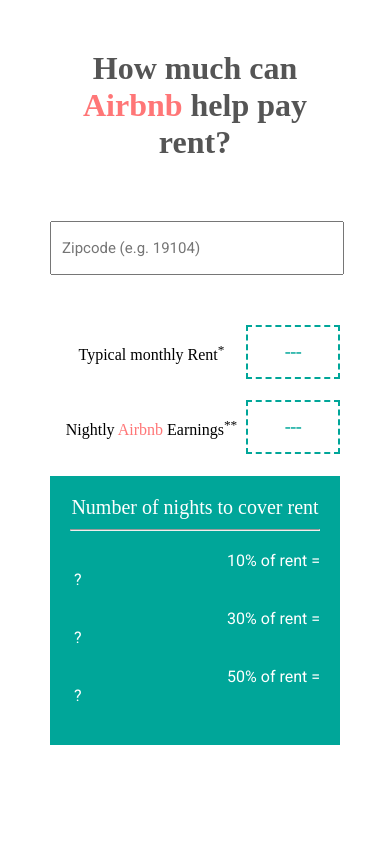
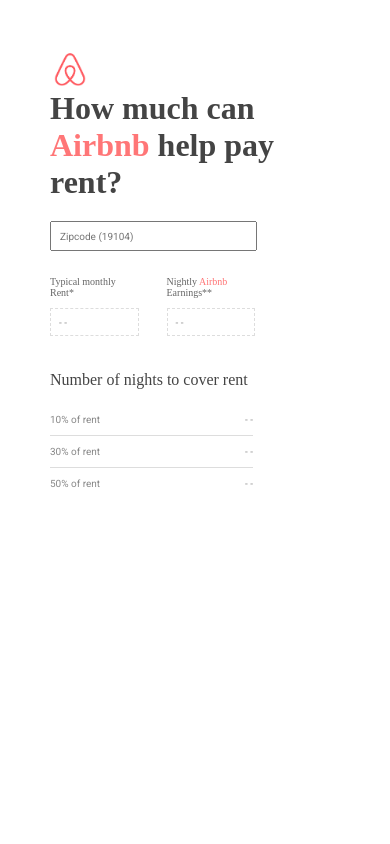
Before and after one commit to cathykc/airbnb-calculator, a Django app: page / in a window 390 px wide. Shown: the top 844 px of the page. Run offline with Django 3.2, Linux system fonts and the light colour scheme; some libraries are stand-ins or nearby versions; some web fonts are replaced.

Commit message:
[frontend] design fix according to vivek's design

```diff
--- a/calculator/static/css/main.css
+++ b/calculator/static/css/main.css
@@ -1,7 +1,6 @@
 @font-face {
   font-family: 'Circular Air Pro';
-  src: url('../fonts/Circular Air Pro-Light.otf');
-  src: local('../fonts/Circular Air Pro-Light.otf')
+  src: url('../fonts/Circular Air Pro-Book.otf') format("opentype");
 }
 
 * { margin:0; padding:0; }
@@ -19,7 +18,10 @@
 }
 
 hr {
-  margin-bottom: 20px;
+  height: 1px;
+  border: none;
+  color: #DDD;
+  background-color: #DDD;
 }
 
 .row:before,
@@ -32,35 +34,38 @@
 .row {
   height: 100%;
   position: relative;
-  margin-bottom: 20px;
 }
 
 [class*='col-'] {
   float: left;
   min-height: 1px;
   height: 100%;
-  text-align: center;
   display:block;
   position: relative;
 }
 
+.col-2-margin {
+  width: calc(50% - 15px);
+}
+
 .col-2 {
   width: 50%;
-  text-align: center;
 }
 
-.col-3 {
-  width: 30%;
-  text-align: center;
+.left-2 {
+  margin-right: 30px;
 }
 
-.col-7 {
-  width: 70%;
-  text-align: center;
+.col-left {
+  width: 45%;
 }
 
-@media all and (max-width:700px){
-  .col-2{ width: 100%; }
+.col-right {
+  width: 55%;
+}
+
+@media all and (max-width:600px){
+  .col-left, .col-right{ width: 100%; }
   .message{ width: 70%; }
 }
 
@@ -75,13 +80,19 @@
   padding: 50px;
 }
 
+.logo {
+  width: 40px;
+  height: auto;
+  float: left;
+}
+
 h1 {
   font-family: 'Circular Air Pro';
-  color: #555;
+  color: #444;
 }
 
 .calc-function {
-  margin-top: 30px;
+  width: 70%;
 }
 
 .rausch-text {
@@ -90,55 +101,61 @@
 
 .zipcode-input {
   float: left;
-  height: 30px;
-  padding: 10px;
-  font-size: 15px;
+  height: 10px;
+  padding: 8px;
+  font-size: 10px;
   font-family: 'Roboto', sans-serif;
-  width: calc(100% - 20px);
-  margin-top: 30px;
-  margin-bottom: 30px;
+  width: calc(100% - 16px);
+  margin-top: 20px;
+  margin-bottom: 15px;
+  color: #888;
 }
 
 .result-title {
   font-family: 'Circular Air Pro';
-  line-height: 50px;
+  font-size: 10px;
+  color: #666;
+  margin-top: 10px;
+  margin-bottom: 10px;
+}
+
+.calc-av {
+  float: left;
+  height: 10px;
+  color: #888;
+  font-family: 'Roboto', sans-serif;
+  font-weight: 400;
+  font-size: 10px;
+  padding: 8px;
+  width: calc(100% - 16px);
+  cursor: default;
+  border: 1.5px dashed #DDD;
 }
 
 .nights-calc {
-  background-color: #00a699;
-  padding: 20px;
+  margin-top: 35px;
 }
 
 .nights-title {
   font-family: 'Circular Air Pro';
-  color: white;
-  font-size: 20px;
+  color: #444;
+  font-size: 16px;
+  margin-bottom: 25px;
+}
+
+.nights-row {
+  margin-top: 10px;
   margin-bottom: 10px;
+  color: #888;
+  font-size: 10px;
 }
 
 .nights-percent {
-  color: white;
-  text-align: right;
+  text-align: left;
 }
 
 .nights {
-  color: white;
-  text-align: left;
-}
-
-.calc-result, .calc-av {
-  float: right;
-  height: 30px;
-  color: #00a699;
-  font-family: 'Roboto', sans-serif;
-  font-weight: 400;
-  font-size: 20px;
-  line-height: 30px;
-  padding: 10px;
-  width: 80%;
-  cursor: default;
-  border: 2px dashed #00a699;
-  margin-left: 20px;
+  text-align: right;
 }
 
 /*temp*/
--- a/calculator/templates/index.html
+++ b/calculator/templates/index.html
@@ -10,51 +10,53 @@
 <body>
 
 <div class="row">
-  <div class="col-2 calculator-section">
+  <div class="col-left calculator-section">
     <div class="calculator">
+      <div class="row">
+        <img src="{% static 'img/logo.png' %}" class="logo"/>
+      </div>
       <h1>How much can <span class="rausch-text">Airbnb</span> help pay rent?</h1>
-      <div class="row calc-function">
+      <div class="calc-function">
         <div class="row">
-          <input id="zipcode-input" class="zipcode-input" type="text" placeholder="Zipcode (e.g. 19104)"/>
+          <input id="zipcode-input" class="zipcode-input" type="text" placeholder="Zipcode (19104)"/>
         </div>
         <div class="row">
-          <div class="col-7 result-title">
-            Typical monthly Rent<sup>*</sup>
-          </div>
-          <div class="col-3">
+          <div class="col-2-margin left-2">
+            <div class="result-title">
+              Typical monthly Rent*
+            </div>
             <div class="calc-av" id="monthly-rent">
             </div>
           </div>
-        </div>
-        <div class="row">
-          <div class="col-7 result-title">
-            Nightly <span class="rausch-text">Airbnb</span> Earnings<sup>**</sup>
-          </div>
-          <div class="col-3">
+          <div class="col-2-margin">
+            <div class="result-title">
+              Nightly <span class="rausch-text">Airbnb</span> Earnings**
+            </div>
             <div class="calc-av" id="airbnb-earnings">
             </div>
           </div>
         </div>
         <div class="nights-calc">
           <div class="nights-title">Number of nights to cover rent</div>
-          <hr>
-          <div class="row">
+          <div class="row nights-row">
             <div class="col-2 nights-percent">
-              10% of rent =
+              10% of rent
             </div>
             <div class="col-2 nights" id="ten-nights">
             </div>
           </div>
-          <div class="row">
+          <hr>
+          <div class="row nights-row">
             <div class="col-2 nights-percent">
-              30% of rent =
+              30% of rent
             </div>
             <div class="col-2 nights" id="thirty-nights">
             </div>
           </div>
-          <div class="row">
+          <hr>
+          <div class="row nights-row">
             <div class="col-2 nights-percent">
-              50% of rent =
+              50% of rent
             </div>
             <div class="col-2 nights" id="fifty-nights">
             </div>
@@ -63,7 +65,7 @@
       </div>
     </div>
   </div>
-  <div class="col-2" id="map"></div>
+  <div class="col-right" id="map"></div>
 </div>
 
 <script src="https://code.jquery.com/jquery-3.1.0.min.js" integrity="sha256-cCueBR6CsyA4/9szpPfrX3s49M9vUU5BgtiJj06wt/s=" crossorigin="anonymous"></script>
@@ -144,7 +146,8 @@
     });
 
     function clearResults() {
-      updateResults("---", "---", "\u00a0?", "\u00a0?", "\u00a0?");
+      var empty = "- -"
+      updateResults(empty, empty, empty, empty, empty);
     }
 
     function updateResults(monthly_rent, airbnb_earnings, ten, thirty, fifty) {
```
Also changed, not shown: calculator/static/img/logo.png (added), 1 other file.
